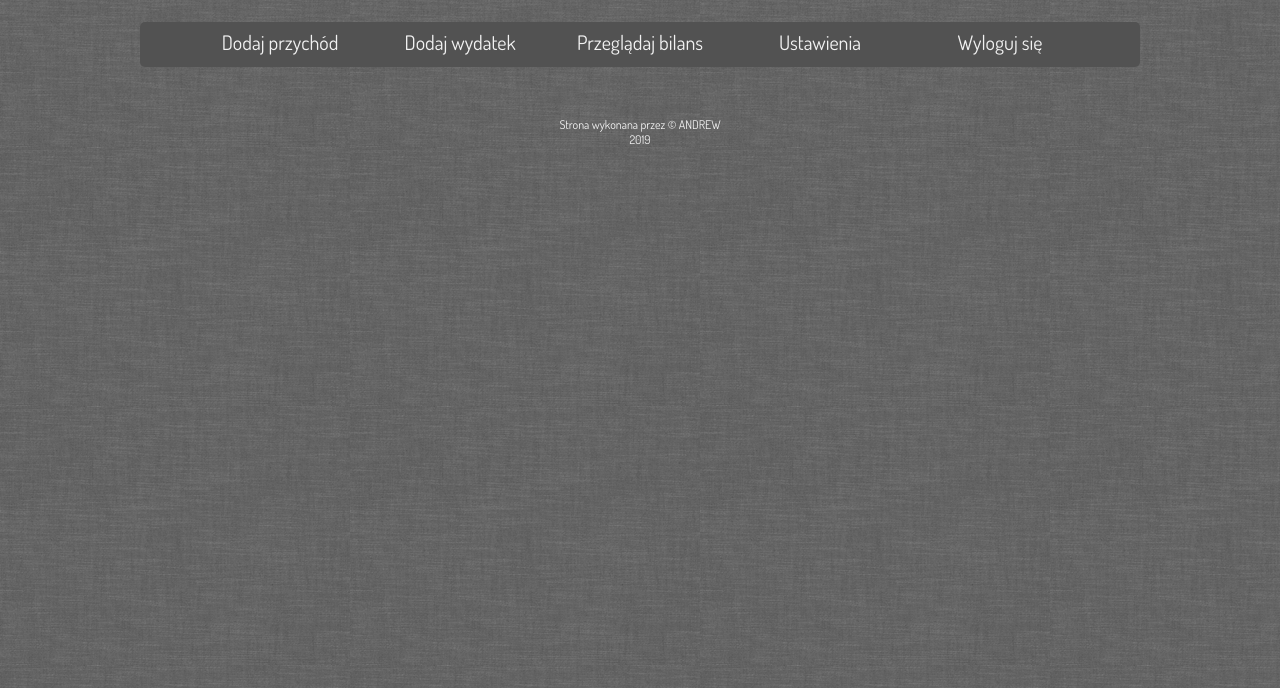
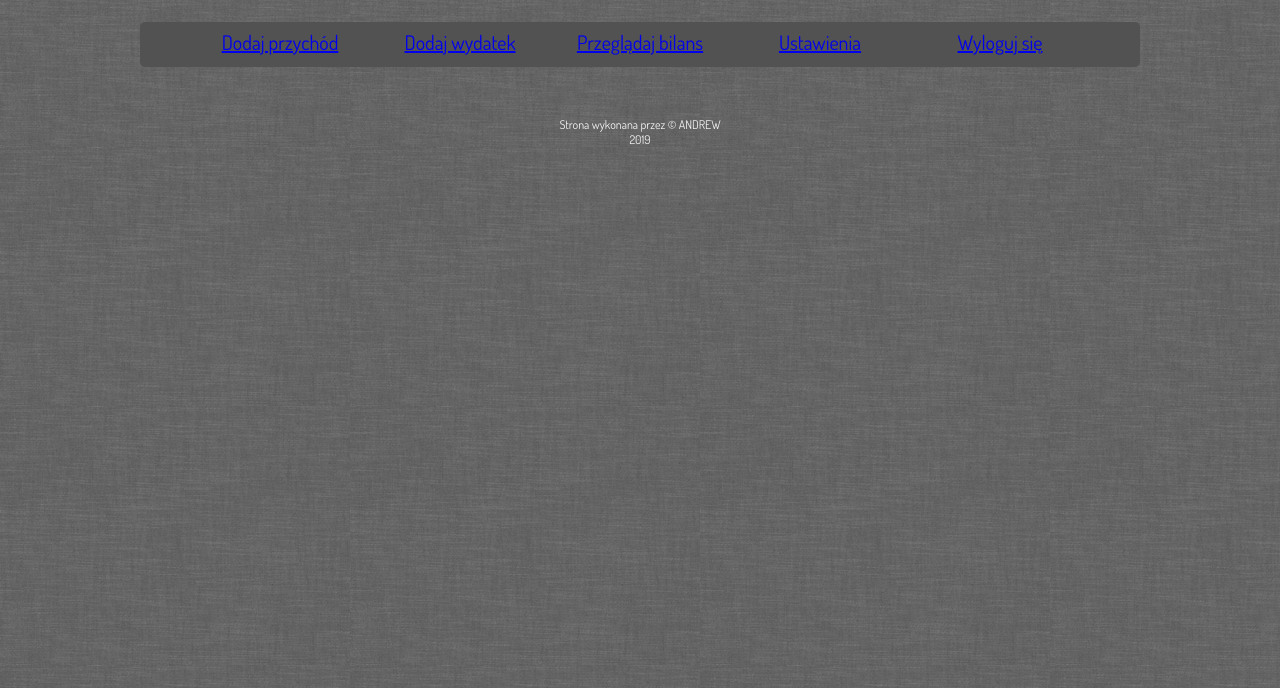
Before and after one commit to andrew118/MyWallet, a plain HTML site: page main.html in a window 1280 px wide. Shown: the part 112-800 px from the top of the page. Drawn offline with Linux system fonts and the light colour scheme.

Commit message:
Added navigating hyperlinks

```diff
--- a/main.html
+++ b/main.html
@@ -28,11 +28,11 @@
 		<main>
 			<nav>
 				<ol>
-					<li>Dodaj przychód</li>
-					<li>Dodaj wydatek</li>
-					<li>Przeglądaj bilans</li>
-					<li>Ustawienia</li>
-					<li>Wyloguj się</li>
+					<li><a href="#">Dodaj przychód</a></li>
+					<li><a href="#">Dodaj wydatek</a></li>
+					<li><a href="#">Przeglądaj bilans</a></li>
+					<li><a href="#">Ustawienia</a></li>
+					<li><a href="index.html">Wyloguj się</a></li>
 				</ol>
 			</nav>
 
```
